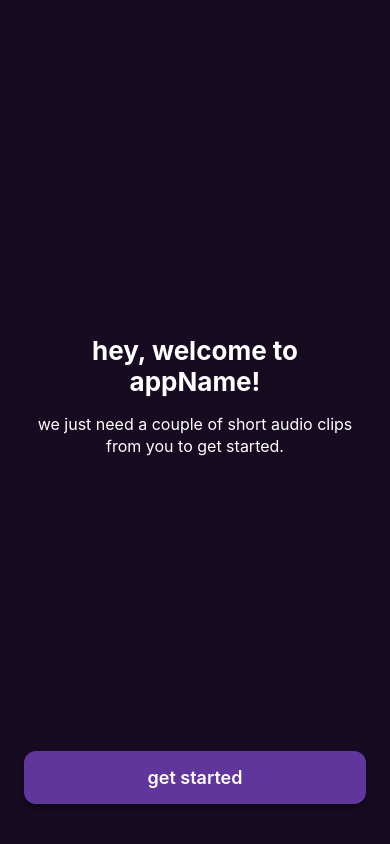
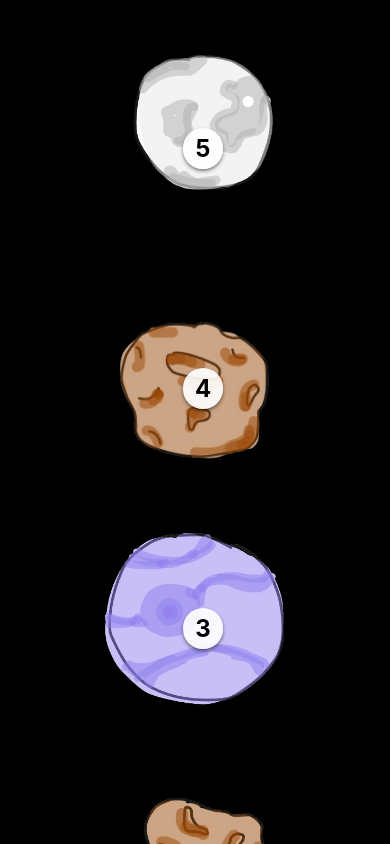
Before and after one commit to A-Sarpall/Phoniverse, a React Native app: screen /Home in a window 390 px wide. Built offline with nearby package versions, Linux system fonts and the light colour scheme.

Commit message:
home v1.0

```diff
--- a/App.tsx
+++ b/App.tsx
@@ -4,6 +4,7 @@ import { createNativeStackNavigator } from "@react-navigation/native-stack";
 import InitialAssessment from "./OnboardingScreens/InitialAssessment/InitialAssessment";
 import {StatusBar} from "react-native";
 import Welcome from "./OnboardingScreens/Welcome/Welcome";
+import HomePage from "./OnboardingScreens/Home/home";
 
 const Stack = createNativeStackNavigator();
 
@@ -33,6 +34,7 @@ export default function App() {
                 <Stack.Navigator initialRouteName="Welcome">
                     <Stack.Screen name="Welcome" component={Welcome} options={{ headerShown: false }} />
                     <Stack.Screen name="Initial Assessment" component={InitialAssessment} options={{ headerShown: true }} />
+                    <Stack.Screen name="Home" component={HomePage} options={{ headerShown: false }} />
                 </Stack.Navigator>
             </NavigationContainer>
         </ThemeContext.Provider>
--- /dev/null
+++ b/OnboardingScreens/Home/home.tsx
@@ -0,0 +1,74 @@
+import React from 'react';
+import { View, ScrollView, Image, Text, StyleSheet } from 'react-native';
+
+export default function HomePage() {
+  const images = [
+    { source: require('../../assets/planet1.png'), number: 5 },
+    { source: require('../../assets/asteroid1.png'), number: 4 },
+    { source: require('../../assets/planet2.png'), number: 3 },
+    { source: require('../../assets/asteroid2.png'), number: 2 },
+    { source: require('../../assets/planet3.png'), number: 1 },
+  ];
+
+  return (
+    <View style={styles.container}>
+      <ScrollView
+        style={styles.scrollView}
+        contentContainerStyle={styles.scrollContent}
+        showsVerticalScrollIndicator={true}
+      >
+        {images.map((item, index) => (
+          <View key={index} style={styles.imageContainer}>
+            <Image source={item.source} style={styles.image} />
+            <Text style={styles.numberLabel}>{item.number}</Text>
+          </View>
+        ))}
+      </ScrollView>
+    </View>
+  );
+}
+
+const styles = StyleSheet.create({
+  container: {
+    flex: 1,
+    backgroundColor: '#000',
+  },
+  scrollView: {
+    flex: 1,
+  },
+  scrollContent: {
+    alignItems: 'center',
+    paddingVertical: 20,
+  },
+  imageContainer: {
+    position: 'relative',
+    marginVertical: 20,
+  },
+  image: {
+    width: 200,
+    height: 200,
+    resizeMode: 'contain',
+  },
+  numberLabel: {
+    position: 'absolute',
+    top: 88,
+    left: 88,
+    backgroundColor: 'rgba(255, 255, 255, 0.9)',
+    color: '#000',
+    fontSize: 24,
+    fontWeight: 'bold',
+    paddingHorizontal: 12,
+    paddingVertical: 6,
+    borderRadius: 20,
+    textAlign: 'center',
+    minWidth: 40,
+    shadowColor: '#000',
+    shadowOffset: {
+      width: 0,
+      height: 2,
+    },
+    shadowOpacity: 0.5,
+    shadowRadius: 3.84,
+    elevation: 5,
+  },
+});
--- a/OnboardingScreens/InitialAssessment/InitialAssessment.tsx
+++ b/OnboardingScreens/InitialAssessment/InitialAssessment.tsx
@@ -1,11 +1,58 @@
-import {Text, View} from "react-native";
+import {Text, View, TouchableOpacity, StyleSheet} from "react-native";
+import { useNavigation } from '@react-navigation/native';
 
 const InitialAssessment = () => {
+    const navigation = useNavigation();
+
+    const navigateToHome = () => {
+        navigation.navigate('Home');
+    };
+
     return (
-        <View>
-            <Text>Initial assessment</Text>
+        <View style={styles.container}>
+            <Text style={styles.title}>Initial Assessment</Text>
+            <TouchableOpacity style={styles.button} onPress={navigateToHome}>
+                <Text style={styles.buttonText}>Go to Home</Text>
+            </TouchableOpacity>
         </View>
     )
 }
 
+const styles = StyleSheet.create({
+    container: {
+        flex: 1,
+        justifyContent: 'center',
+        alignItems: 'center',
+        backgroundColor: '#160b20',
+        padding: 20,
+    },
+    title: {
+        fontSize: 24,
+        fontWeight: 'bold',
+        color: '#fff',
+        marginBottom: 30,
+        textAlign: 'center',
+    },
+    button: {
+        backgroundColor: '#60359c',
+        paddingHorizontal: 30,
+        paddingVertical: 15,
+        borderRadius: 10,
+        shadowColor: '#000',
+        shadowOffset: {
+            width: 0,
+            height: 2,
+        },
+        shadowOpacity: 0.25,
+        shadowRadius: 3.84,
+        elevation: 5,
+    },
+    buttonText: {
+        color: '#fff',
+        fontSize: 18,
+        fontWeight: 'bold',
+        textAlign: 'center',
+    },
+});
+
 export default InitialAssessment;
```
